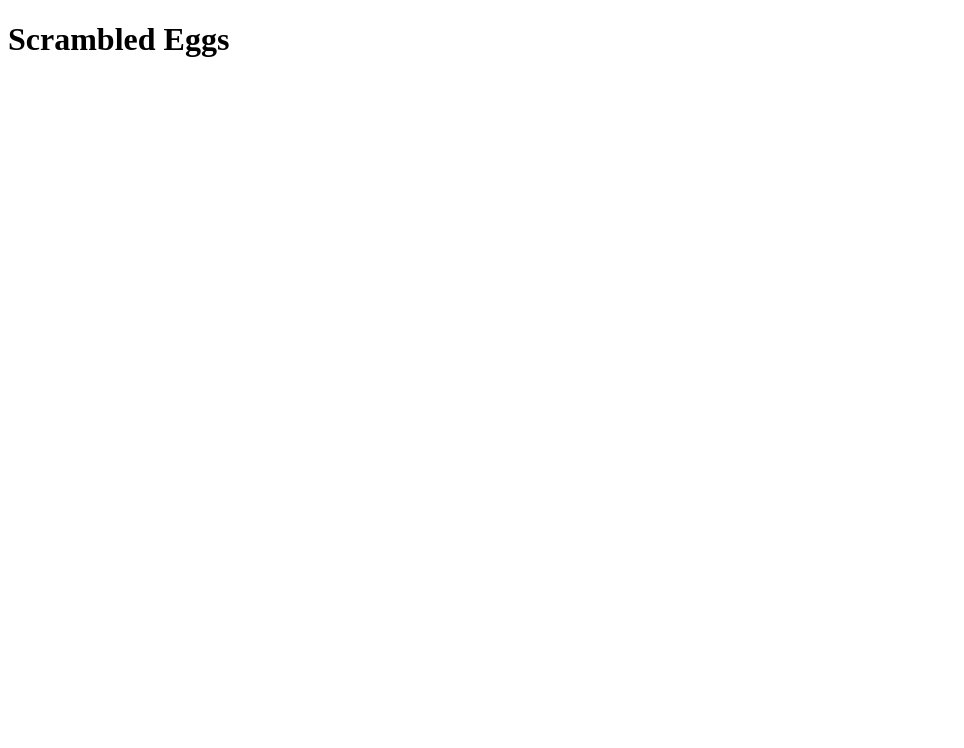
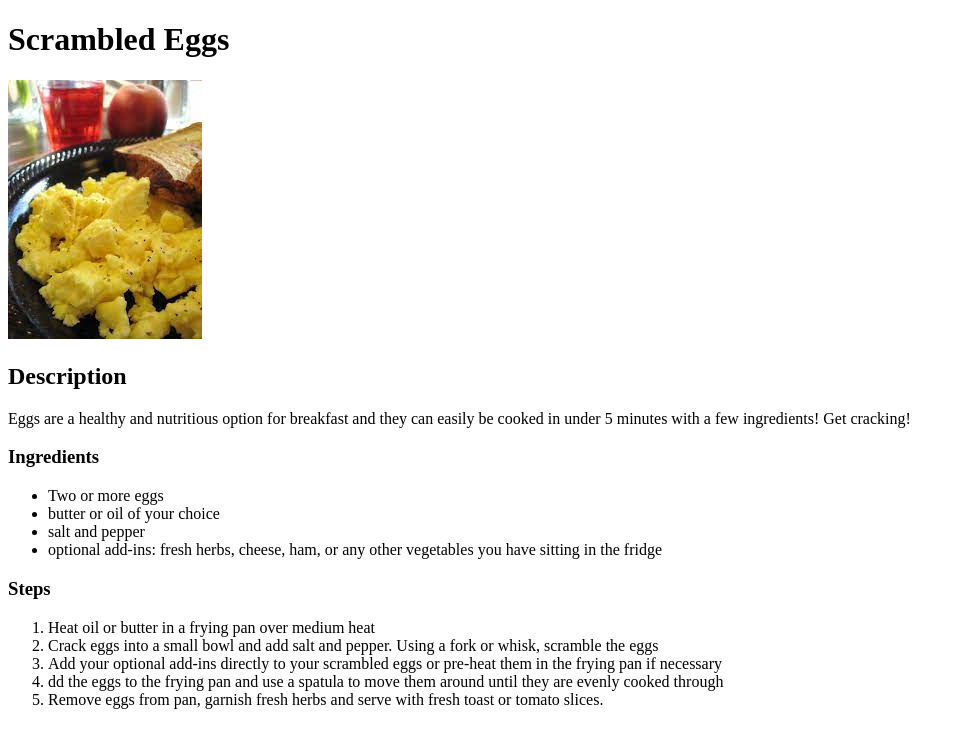
Before and after one commit to jupycodes/odin-recipes, a plain HTML site: page recipes/scrambled-eggs.html in a window 1280 px wide. Shown: the whole page, without its empty margins (0-964 px from the left). Drawn offline with Linux system fonts and the light colour scheme.

Commit message:
Add first recipe

```diff
--- a/recipes/scrambled-eggs.html
+++ b/recipes/scrambled-eggs.html
@@ -4,9 +4,47 @@
     <meta charset="UTF-8">
     <meta http-equiv="X-UA-Compatible" content="IE=edge">
     <meta name="viewport" content="width=device-width, initial-scale=1.0">
-    <title>Document</title>
+    <title>Odin Scrambled Eggs</title>
 </head>
 <body>
     <h1>Scrambled Eggs</h1>
+
+    <p></p>
+
+    <img
+    src="../images/scrambled-eggs.jpeg"
+    alt="scrambled eggs">
+
+    <p></p>
+
+    <h2>Description</h2>
+
+    <p>Eggs are a healthy and nutritious option for breakfast and they can
+    easily be cooked in under 5 minutes with a few ingredients! Get cracking!</p>
+
+    <h3>Ingredients</h3>
+    <ul>
+        <li>Two or more eggs</li>
+        <li>butter or oil of your choice</li>
+        <li>salt and pepper</li>
+        <li>optional add-ins: fresh herbs, cheese, ham, or any other vegetables
+            you have sitting in the fridge
+        </li>
+    </ul>
+    <p></p>
+    <h3>Steps</h3>
+    <ol>
+        <li>Heat oil or butter in a frying pan over medium heat</li>
+        <li>Crack eggs into a small bowl and add salt and pepper. Using a fork or whisk, scramble the eggs</li>
+        <li>Add your optional add-ins directly to your scrambled eggs or pre-heat them in the frying pan if necessary</li>
+        <li>dd the eggs to the frying pan and use a spatula to move them around until they are evenly cooked through</li>
+        <li>Remove eggs from pan, garnish fresh herbs and serve with fresh toast or tomato slices.</li>
+    </ol>
+
+
+
+
+
+
 </body>
 </html>
```
Also changed, not shown: images/scrambled-eggs.jpeg (added).
